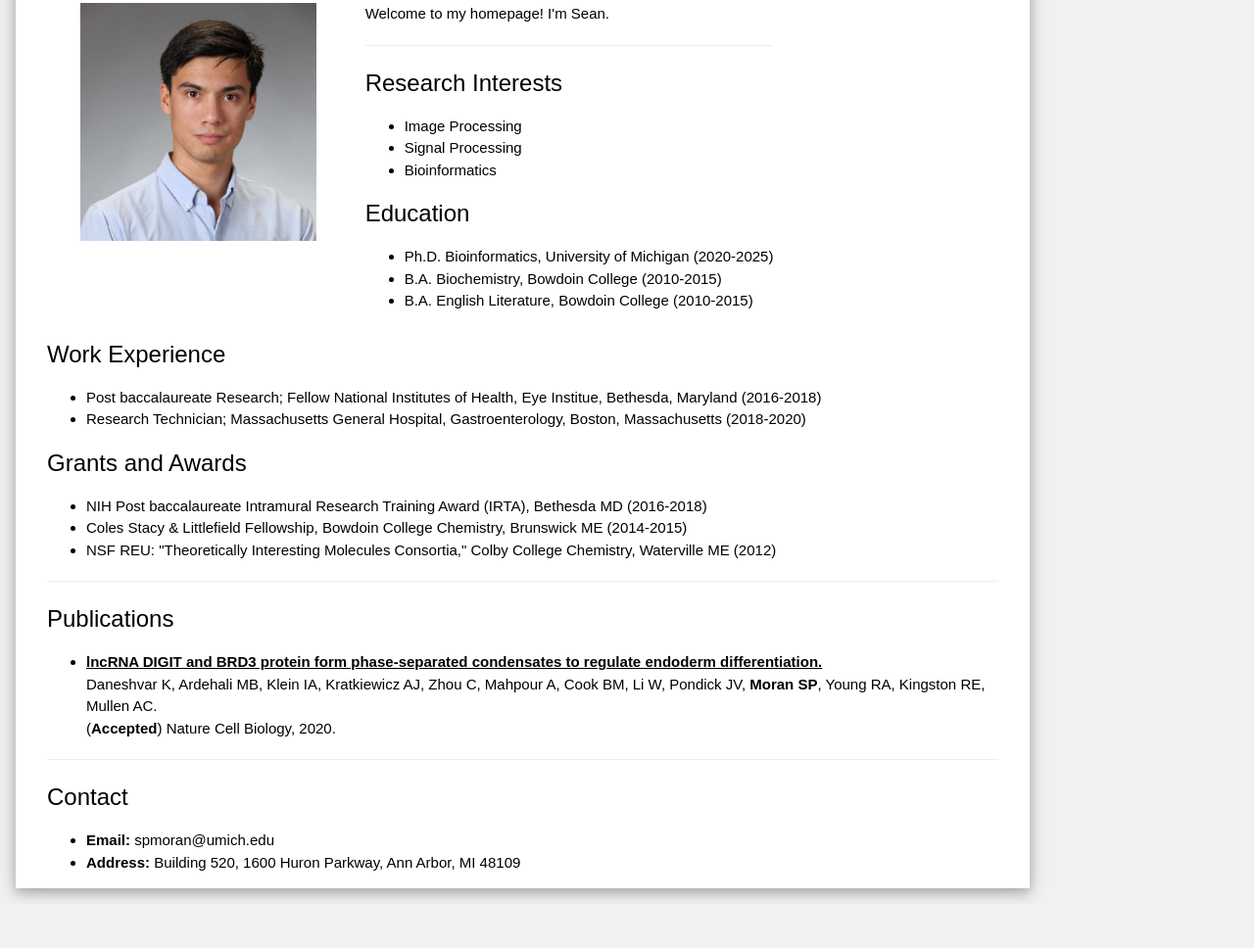
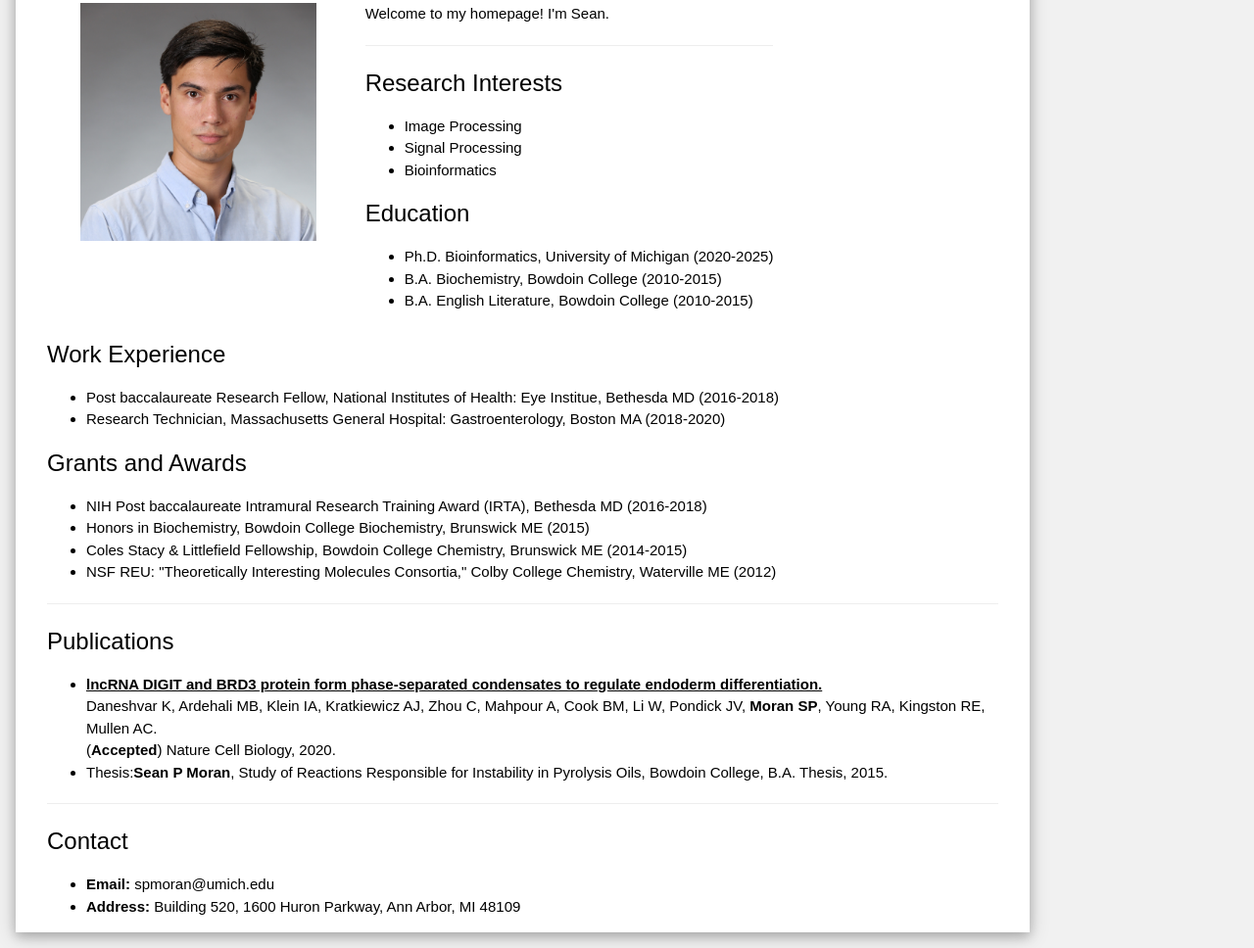
Before and after one commit to seanpatrickmoran/seanpatrickmoran.github.io, a plain HTML site: page index.html in a window 1280 px wide. Shown: the part 854-1822 px from the top of the page at 98% size. Before the commit the page ends 1777 px from the top, so only its background shows below. Drawn offline with nearby package versions, Linux system fonts and the light colour scheme.

Commit message:
Update index.html

```diff
--- a/index.html
+++ b/index.html
@@ -54,12 +54,13 @@
           <div class="w3-container">
               <h3>Work Experience</h3>
               <ul>
-                  <li> Post baccalaureate Research; Fellow National Institutes of Health, Eye Institue, Bethesda, Maryland (2016-2018)
-                  <li> Research Technician; Massachusetts General Hospital, Gastroenterology, Boston, Massachusetts (2018-2020)
+                  <li> Post baccalaureate Research Fellow, National Institutes of Health: Eye Institue, Bethesda MD (2016-2018)
+                  <li> Research Technician, Massachusetts General Hospital: Gastroenterology, Boston MA (2018-2020)
               </ul>
               <h3>Grants and Awards</h3>
               <ul>
                   <li> NIH Post baccalaureate Intramural Research Training Award (IRTA), Bethesda MD (2016-2018)
+                  <li> Honors in Biochemistry, Bowdoin College Biochemistry, Brunswick ME (2015)
                   <li> Coles Stacy & Littlefield Fellowship, Bowdoin College Chemistry, Brunswick ME (2014-2015)
                   <li> NSF REU: "Theoretically Interesting Molecules Consortia," Colby College Chemistry, Waterville ME (2012)
 
@@ -72,6 +73,7 @@
               Daneshvar K, Ardehali MB, Klein IA, Kratkiewicz AJ, Zhou C, Mahpour A, Cook BM, Li W, Pondick JV, <strong>Moran SP</strong>, Young RA, Kingston RE, Mullen AC.<br>
               (<strong>Accepted</strong>) Nature Cell Biology, 2020.
 
+              <li> Thesis:<strong>Sean P Moran</strong>, Study of Reactions Responsible for Instability in Pyrolysis Oils, Bowdoin College, B.A. Thesis, 2015.
 
 
               </ul>
```
